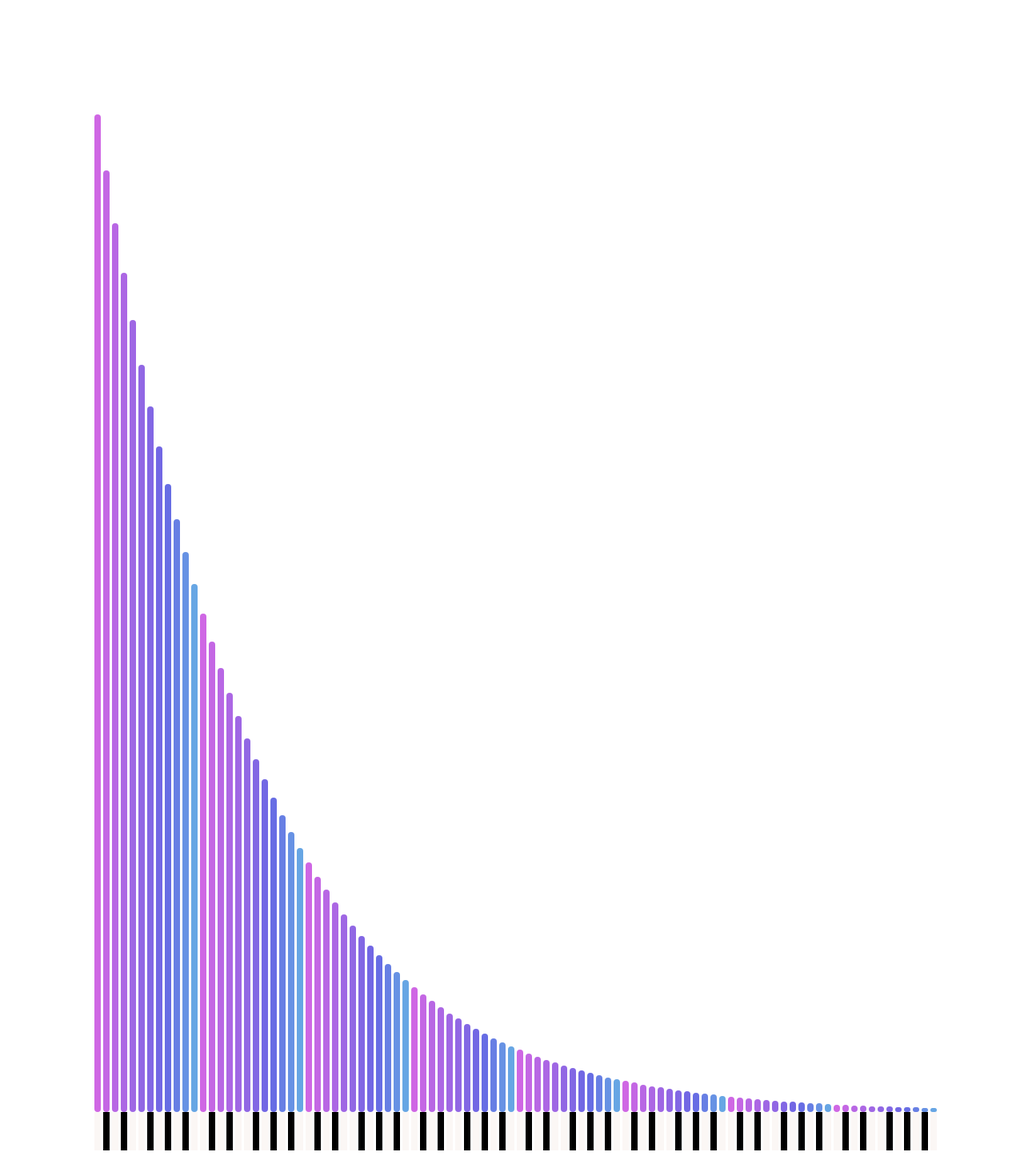
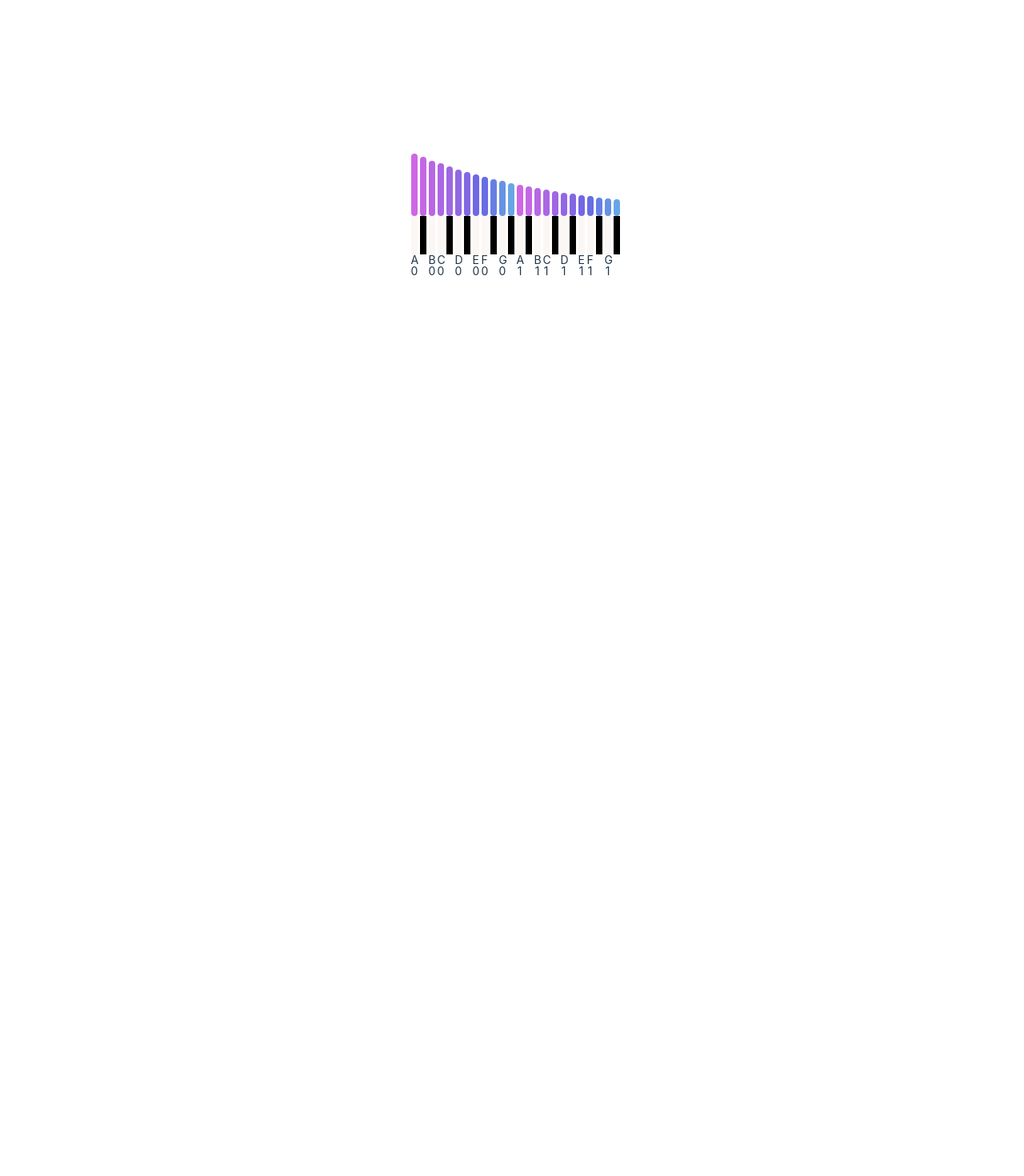
Before and after one commit to aacheng17/mere-music, a React (Vite) app: page / in a window 1280 px wide. Shown: the part 373-1843 px from the top of the page at 80% size. After the commit the page ends 800 px from the top, so only its background shows below. Built offline with nearby package versions, Linux system fonts and the light colour scheme.

Commit message:
Octave select, piano key labels

```diff
--- a/src/App.tsx
+++ b/src/App.tsx
@@ -1,7 +1,7 @@
 import React from 'react'
 import './App.css'
 import { IStringSettingsModel, StringSettings } from './components/StringSettings'
-import { Freq, ScaleType } from './Models'
+import { Freq, Octaves, ScaleType } from './Models'
 import { Strings } from './components/Strings'
 import { motion } from 'motion/react'
 
@@ -19,7 +19,10 @@ const fromId = (x:string) => x.split(',').map(s => parseInt(s, 10))
 function App() {
   const [ stringSettings, setStringSettings ] = React.useState<IStringSettingsModel>({
     referenceNote: 440,
+    octaves: Octaves.ONE,
     notesPerOctave: 12,
+    octaveNum: 2,
+    octaveDen: 1,
 
     scaleType: ScaleType.EQUAL,
     powersOf2Only: true,
@@ -31,9 +34,17 @@ function App() {
     evenXSpacing: false
   })
 
-  const octaveMult = 2
-  const octavesBelow = 4
-  const octavesAbove = 3
+  const octaveMult = React.useMemo(() => stringSettings.octaveNum / stringSettings.octaveDen, [stringSettings.octaveDen, stringSettings.octaveNum])
+  const [ octavesBelow, octavesAbove ] = React.useMemo(() => {
+    switch (stringSettings.octaves) {
+      case Octaves.ONE:
+        return [0, 1]
+      case Octaves.TWO:
+        return [1, 1]
+      case Octaves.PIANO:
+        return [4, 3]
+    }
+  }, [stringSettings.octaves])
 
   const getFreqsViaRatios = React.useCallback((ratios: number[]) => {
     let octaves = [stringSettings.referenceNote]
@@ -48,18 +59,18 @@ function App() {
       octaves.push(c)
     }
 
-    const freqs = []
-    for (const octave of octaves) {
-      freqs.push(new Freq(octave, 0, 1))
+    const freqs: Freq[] = []
+    octaves.forEach((octave, octaveI) => {
+      freqs.push(new Freq(octave, octaveI, 0, 1))
       let i = 1
       for (const ratio of ratios) {
-        freqs.push(new Freq(octave, i, ratio))
+        freqs.push(new Freq(octave, octaveI, i, ratio))
         i++
       }
-    }
+    })
 
     return freqs
-  },[stringSettings.referenceNote])
+  }, [octaveMult, octavesAbove, octavesBelow, stringSettings.referenceNote])
 
   const getEqualTemperamentRatios = React.useCallback(() => {
     const k = Math.pow(octaveMult, 1/stringSettings.notesPerOctave)
@@ -70,7 +81,7 @@ function App() {
       ratios.push(ratio)
     }
     return ratios
-  },[stringSettings.notesPerOctave])
+  }, [octaveMult, stringSettings.notesPerOctave])
 
   const getJustIntonationRatios = React.useCallback(() => {
     const possibleRatios = new Set<string>()
@@ -131,7 +142,7 @@ function App() {
     }
 
     return getFreqsViaRatios(ratios)
-  }, [getEqualTemperamentRatios, getFreqsViaRatios, getJustIntonationRatios, stringSettings.baseDen, stringSettings.baseNum, stringSettings.notesPerOctave, stringSettings.scaleType])
+  }, [getEqualTemperamentRatios, getFreqsViaRatios, getJustIntonationRatios, octaveMult, stringSettings.baseDen, stringSettings.baseNum, stringSettings.notesPerOctave, stringSettings.scaleType])
 
   return (
     <motion.div style={app}>
--- a/src/Models.ts
+++ b/src/Models.ts
@@ -4,15 +4,17 @@ export const distanceBetweenStringCenters = stringWidth + stringGap
 
 export class Freq {
   root: number
-  i: number
+  octaveIndex: number
+  index: number
   n?: number
   d?: number
   ratio: number
   absoluteFreq: number
 
-  constructor(root: number, i: number, a: number, b?: number) {
+  constructor(root: number, octaveIndex: number, index: number, a: number, b?: number) {
     this.root = root
-    this.i = i
+    this.octaveIndex = octaveIndex
+    this.index = index
 
     if (b === undefined) {
       this.ratio = a
@@ -26,8 +28,14 @@ export class Freq {
   }
 }
 
+export enum Octaves {
+  ONE = "One", TWO = "Two", PIANO = "Piano (3 above, 4 below reference)"
+}
+
+export const allOctaves = Object.values(Octaves).filter(item => isNaN(Number(item))).map(item => item as Octaves)
+
 export enum ScaleType {
   EQUAL = "Equal temperament", JUST = "Just intonation", PYTHAGOREAN = "Pythagorean"
 }
 
-export const allScaleTypes = [ ScaleType.EQUAL, ScaleType.JUST, ScaleType.PYTHAGOREAN ]
+export const allScaleTypes = Object.values(ScaleType).filter(item => isNaN(Number(item))).map(item => item as ScaleType)
--- a/src/components/String.tsx
+++ b/src/components/String.tsx
@@ -1,5 +1,5 @@
 import React from 'react'
-import { motion } from "motion/react"
+import { AnimatePresence, motion } from "motion/react"
 import { Freq, ScaleType, stringWidth } from '../Models';
 import { IStringSettingsModel } from './StringSettings';
 
@@ -19,9 +19,17 @@ export interface IStringProps {
 export const String = (props: IStringProps) => {
   const { layoutId, freq, height, logHeight, x, logView, isSemiHover, onHoverStart, onHoverEnd, settings } = props
 
+  const isBlackKey = React.useMemo(() => [1, 4, 6, 9, 11].includes(freq.index), [freq])
   const displayHeight = React.useMemo(() => logView ? logHeight: height, [height, logHeight, logView])
-  const backgroundColor = React.useMemo(() => `hsl(${(360 * (2 - freq.ratio)) / 4 + 200}, 70%, 65%)`, [freq])
   const roundedFreq = React.useMemo(() => (Math.round(freq.absoluteFreq * 100) / 100).toFixed(2), [freq.absoluteFreq])
+
+  const backgroundColor = React.useMemo(() => {
+    const octaveMult = settings.octaveNum / settings.octaveDen
+    const lowestHue = 200
+    const hueRange = 180
+    const hue = lowestHue + (octaveMult - freq.ratio) / octaveMult * hueRange
+    return `hsl(${hue}, 70%, 65%)`
+  }, [freq.ratio, settings.octaveDen, settings.octaveNum])
 
   const animateContainer = React.useMemo(() => ({ x }), [x])
 
@@ -35,7 +43,18 @@ export const String = (props: IStringProps) => {
   }, [isSemiHover])
 
   const stringLabel: React.CSSProperties = React.useMemo(() => ({ width: '0px', visibility: isSemiHover ? 'visible' : 'hidden' }), [isSemiHover])
-  const pianoKey: React.CSSProperties = React.useMemo(() => ({ backgroundColor: [1, 3, 6, 8, 10].includes(freq.i) ? 'black' : '#fbf7f5' }), [freq.i])
+  const pianoKeyNoteString = React.useMemo(() => {
+    switch (freq.index) {
+      case 0: return 'A'
+      case 2: return 'B';
+      case 3: return 'C';
+      case 5: return 'D';
+      case 7: return 'E';
+      case 8: return 'F';
+      case 10: return 'G';
+    }
+  }, [freq.index])
+  const pianoKey: React.CSSProperties = React.useMemo(() => ({ backgroundColor: isBlackKey ? 'black' : '#fbf7f5' }), [isBlackKey])
 
   return (<motion.div onHoverStart={onHoverStart} onHoverEnd={onHoverEnd}>
     <motion.div style={stringContainer} animate={animateContainer}>
@@ -52,7 +71,17 @@ export const String = (props: IStringProps) => {
           height: displayHeight
         }}
       />
-      {settings.scaleType === ScaleType.EQUAL && <motion.div style={pianoKey} animate={{ ...animate, height: '48px', width: stringWidth }}/>}
+      <AnimatePresence>
+        {settings.scaleType === ScaleType.EQUAL && <motion.div style={pianoKeyContainer}>
+          <motion.div
+            style={pianoKey}
+            animate={{ ...animate, height: '48px', width: stringWidth }}
+            exit={{ opacity: 0, scale: 0 }}
+          />
+          <motion.div style={pianoKeyLabel}>{pianoKeyNoteString}</motion.div>
+          <motion.div style={pianoKeyLabel}>{pianoKeyNoteString && freq.octaveIndex}</motion.div>
+        </motion.div>}
+      </AnimatePresence>
     </motion.div>
   </motion.div>)
 }
@@ -62,3 +91,11 @@ const stringContainer: React.CSSProperties = {
   flexDirection: 'column',
   alignItems: 'center'
 }
+
+const pianoKeyContainer: React.CSSProperties = {
+  display: 'flex',
+  flexDirection: 'column',
+  alignItems: 'center'
+}
+
+const pianoKeyLabel: React.CSSProperties = { maxWidth: stringWidth, height: '14px', fontSize: '14px', lineHeight: '14px' }
--- a/src/components/StringSettings.tsx
+++ b/src/components/StringSettings.tsx
@@ -1,6 +1,6 @@
 import React from "react";
 import { AnimatePresence, motion } from "motion/react"
-import { ScaleType } from "../Models";
+import { allOctaves, allScaleTypes, Octaves, ScaleType } from "../Models";
 import { IntInput } from "./input/IntInput";
 import { BoolInput } from "./input/BoolInput";
 import { RatioInput } from "./input/RatioInput";
@@ -9,7 +9,10 @@ import { panel } from "./ComponentStyle";
 
 export interface IStringSettingsModel {
   referenceNote: number,
+  octaves: Octaves,
   notesPerOctave: number,
+  octaveNum: number,
+  octaveDen: number,
 
   scaleType: ScaleType,
   powersOf2Only: boolean,
@@ -39,15 +42,17 @@ export const StringSettings = (props: {
     return <motion.div style={tabBody}>
       <motion.div style={settingsRow}>
         <IntInput label="Reference frequency" value={settings.referenceNote} onChange={(n) => handleChangeSettings({ referenceNote: n })} min={100} max={1000} />
+        <SelectInput label="Octaves" options={allOctaves} value={settings.octaves} onChange={(n) => handleChangeSettings({ octaves: n })} />
         <IntInput label="Notes per octave" value={settings.notesPerOctave} onChange={(n) => handleChangeSettings({ notesPerOctave: n })} min={1} max={20} />
-        </motion.div>
+        <RatioInput label="Octave ratio" a={settings.octaveNum} b={settings.octaveDen} onChange={(a, b) => handleChangeSettings({ octaveNum: a, octaveDen: b })} />
+      </motion.div>
     </motion.div>
-  }, [handleChangeSettings, settings.notesPerOctave, settings.referenceNote])
+  }, [handleChangeSettings, settings.notesPerOctave, settings.octaveDen, settings.octaveNum, settings.octaves, settings.referenceNote])
 
   // SCALE
   const scaleTab = React.useMemo(() => {
     return <motion.div style={tabBody}>
-      <SelectInput label="Scale type" value={settings.scaleType} onChange={(n) => handleChangeSettings({ scaleType: n})} />
+      <SelectInput label="Scale type" options={allScaleTypes} value={settings.scaleType} onChange={(n) => handleChangeSettings({ scaleType: n})} />
       <motion.div style={settingsRow}>
         {
           settings.scaleType === ScaleType.JUST && (<>
--- a/src/components/input/SelectInput.tsx
+++ b/src/components/input/SelectInput.tsx
@@ -1,18 +1,19 @@
 import { motion } from "motion/react"
 import React from "react"
 import { inputLabel } from "./InputStyle"
-import { allScaleTypes, ScaleType } from "../../Models"
 
-export const SelectInput = (props: { label: string, value: ScaleType, onChange: (n: ScaleType) => void }) => {
-  const { label, value, onChange } = props
+export const SelectInput = <T extends string | number | readonly string[] | undefined>(
+  props: { label: string, options: T[], value: T, onChange: (n: T) => void }
+) => {
+  const { label, options, value, onChange } = props
 
   return <motion.div style={selectInput}>
     <motion.div style={inputLabel}>{label}</motion.div>
     <motion.select
       value={value}
-      onChange={e => onChange(e.target.value as ScaleType)}
+      onChange={e => onChange(e.target.value as T)}
     >
-      {allScaleTypes.map(t => {
+      {options.map(t => {
         return (<motion.option>{t}</motion.option>)
       })}
     </motion.select>
```
